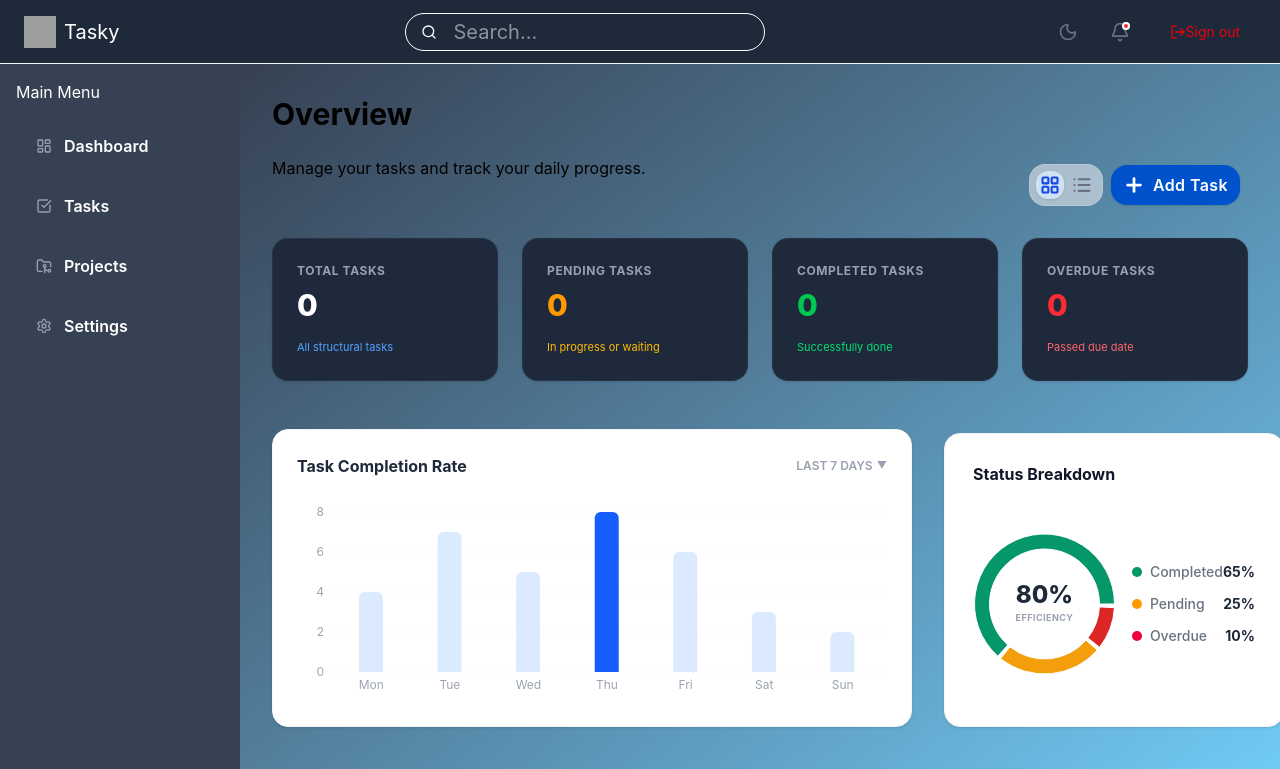
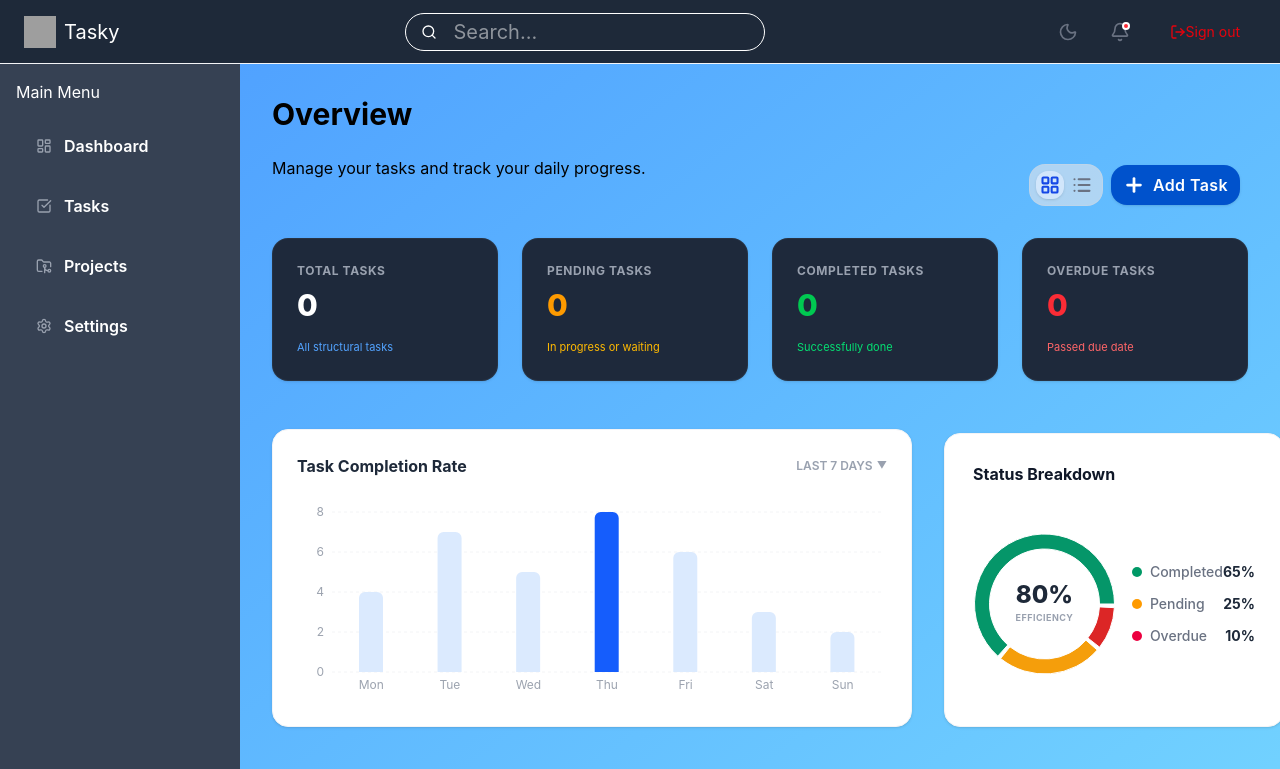
Before and after one commit to Rohit12ka/Task-Manager-Full-Stack-MERN-Application-, a React (Vite) app in the folder client/: page / in a window 1280 px wide. Shown: the top 769 px of the page. Built offline with nearby package versions, Linux system fonts and the light colour scheme; grey boxes are pictures that could not be loaded.

Commit message:
changing bg

```diff
--- a/client/src/components/TaskCard.jsx
+++ b/client/src/components/TaskCard.jsx
@@ -74,9 +74,6 @@ export default function TaskCard({ task, onToggleStatus, onDeleteTask }) {
   return (
     <div className="bg-white p-5 rounded-2xl shadow-sm border border-gray-100 flex flex-col justify-between gap-4 hover:shadow-md transition-shadow w-full text-black">
       <div className="flex items-start gap-4">
-
-        {/* --- 1. LEFT SIDE CIRCLE CLICK BUTTON --- */}
-        {/* div को बटन में बदल दिया ताकि क्लिक अच्छे से काम करे */}
         <button
           type="button"
           onClick={() => onToggleStatus && onToggleStatus(task.id)} // क्लिक पर स्टेटस बदलेगा
--- a/client/src/pages/HomePage.jsx
+++ b/client/src/pages/HomePage.jsx
@@ -90,18 +90,12 @@ function HomePage() {
       <Navbar />
       <div className="flex ">
         <Sidebar />
-        <div className=" md:p-8 space-y-6 bg-gray-300 flex-1 overflow-y-auto w-full pb-32 h-screen bg-linear-to-br from-gray-700 to-sky-300 ">
-
+        <div className=" md:p-8 space-y-6 bg-gray-300 flex-1 overflow-y-auto w-full pb-32 h-screen bg-linear-to-br from-blue-400 to-sky-300 ">
           <h1 className=" text-3xl font-bold">Overview</h1>
           <div className="flex justify-between">
             <p>Manage your tasks and track your daily progress.</p>
-
-            {/* यहाँ ViewToggle को फंक्शन पास किया ताकि उसके अंदर का बटन modal खोल सके */}
             <ViewToggle onAddTaskClick={() => setIsModalOpen(true)} />
           </div>
-
-          {/* --- 4 REAL-TIME COUNTER STATS CARDS --- */}
-          {/* ये सिर्फ टास्क का काउंट दिखाएंगे, नया टास्क ऐड होने पर नए कार्ड्स नीचे फिल्टर में बनेंगे */}
           <div className="grid grid-cols-1 sm:grid-cols-2 lg:grid-cols-4 gap-6">
 
             {/* 1. Total Tasks */}
@@ -123,8 +117,6 @@ function HomePage() {
               </div>
               <p className="text-[11px] text-amber-400 mt-4">In progress or waiting</p>
             </div>
-
-            {/* 3. Completed Tasks */}
             <div className="bg-[#1e293b] p-6 rounded-2xl border border-gray-700/40 shadow-sm flex flex-col justify-between text-white">
               <div>
                 <p className="text-gray-400 text-xs font-bold uppercase tracking-wider">Completed Tasks</p>
@@ -134,8 +126,6 @@ function HomePage() {
               </div>
               <p className="text-[11px] text-green-400 mt-4">Successfully done</p>
             </div>
-
-            {/* 4. Overdue Tasks */}
             <div className="bg-[#1e293b] p-6 rounded-2xl border border-gray-700/40 shadow-sm flex flex-col justify-between text-white">
               <div>
                 <p className="text-gray-400 text-xs font-bold uppercase tracking-wider">Overdue Tasks</p>
@@ -147,8 +137,6 @@ function HomePage() {
             </div>
 
           </div>
-
-          {/* चार्ट और स्टेटस सेक्शन */}
           <div className="pb-5 grid grid-cols-1 md:grid-cols-3 gap-8 w-full items-stretch">
             <div className="md:col-span-2 w-full ">
               <Barchart />
@@ -157,16 +145,10 @@ function HomePage() {
               <Status />
             </div>
           </div>
-
-          {/* पीले रंग वाला फिल्टर और लिस्ट कंटेनर */}
-          {/* यहाँ 'tasks' की लिस्ट पास की ताकि नए कार्ड्स इसके अंदर दिखाई दें */}
           <Filter tasks={tasks} />
 
         </div>
       </div>
-
-      {/* --- Create Task Modal Window --- */}
-      {/* जब isModalOpen true होगा, तभी फॉर्म स्क्रीन पर पॉप-अप होगा */}
       {isModalOpen && (
         <CreateTask
           onAddTask={handleAddTask}
```
Also changed, not shown: client/src/components/Sidebar.jsx (+2 -12 lines).
